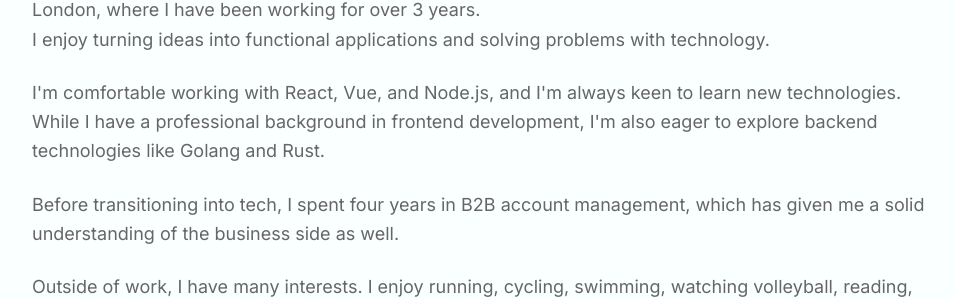
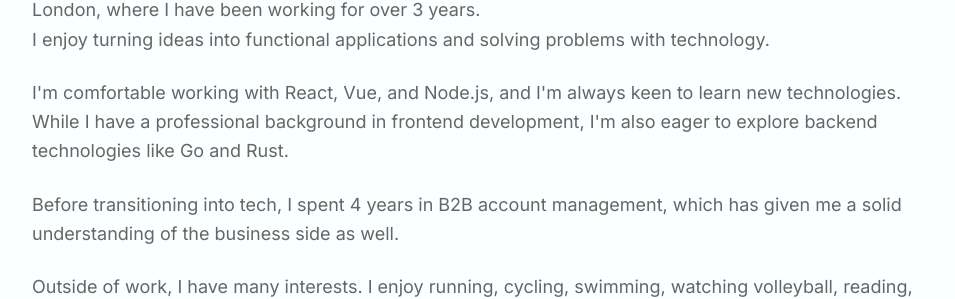
Before and after one commit to RyoheiMashiko/portfolio-website, a Next.js app: page / in a window 1280 px wide. Shown: the part 391-690 px from the top of the page, without its empty margins (160-1115 px from the left). Built offline with nearby package versions, Linux system fonts and the light colour scheme.

Commit message:
Quick text update

```diff
--- a/src/components/Hero.tsx
+++ b/src/components/Hero.tsx
@@ -62,10 +62,10 @@ export function Hero() {
             Hi! I am a frontend developer from Japan with 4.5 years of professional experience. Currently based in London, where I have been working for over 3 years.
             <br/>I enjoy turning ideas into functional applications and solving problems with technology.</p>
           <p className="text-left text-lg sm:text-xl mb-6 max-w-4xl leading-relaxed" style={{color: '#666666', fontSize: '18px'}}>
-            I&apos;m comfortable working with React, Vue, and Node.js, and I&apos;m always keen to learn new technologies. While I have a professional background in frontend development, I&apos;m also eager to explore backend technologies like Golang and Rust.
+            I&apos;m comfortable working with React, Vue, and Node.js, and I&apos;m always keen to learn new technologies. While I have a professional background in frontend development, I&apos;m also eager to explore backend technologies like Go and Rust.
           </p>
           <p className="text-left text-lg sm:text-xl mb-6 max-w-4xl leading-relaxed" style={{color: '#666666', fontSize: '18px'}}>
-            Before transitioning into tech, I spent four years in B2B account management, which has given me a solid understanding of the business side as well.
+            Before transitioning into tech, I spent 4 years in B2B account management, which has given me a solid understanding of the business side as well.
           </p>
           <p className="text-left text-lg sm:text-xl mb-6 max-w-4xl leading-relaxed" style={{color: '#666666', fontSize: '18px'}}>
             Outside of work, I have many interests. I enjoy running, cycling, swimming, watching volleyball, reading, gaming, traveling, custom keyboards, and sleeping. I also love discovering hidden gems, especially Japanese restaurants and food in London.
@@ -171,10 +171,10 @@ export function Hero() {
                 <br/>I enjoy turning ideas into functional applications and solving problems with technology.
               </p>
               <p className="text-left text-base sm:text-xl mb-6 max-w-3xl mx-auto leading-relaxed" style={{color: '#666666', fontSize: '16px'}}>
-                I&apos;m comfortable working with React, Vue, and Node.js, and I&apos;m always keen to learn new technologies. While I have a professional background in frontend development, I&apos;m also eager to explore backend technologies like Golang and Rust.
+                I&apos;m comfortable working with React, Vue, and Node.js, and I&apos;m always keen to learn new technologies. While I have a professional background in frontend development, I&apos;m also eager to explore backend technologies like Go and Rust.
               </p>
               <p className="text-left text-base sm:text-xl mb-6 max-w-3xl mx-auto leading-relaxed" style={{color: '#666666', fontSize: '16px'}}>
-                Before transitioning into tech, I spent four years in B2B account management, which has given me a solid understanding of the business side as well.
+                Before transitioning into tech, I spent 4 years in B2B account management, which has given me a solid understanding of the business side as well.
               </p>
               <p className="text-left text-base sm:text-xl mb-6 max-w-3xl mx-auto leading-relaxed" style={{color: '#666666', fontSize: '16px'}}>
                 Outside of work, I have many interests. I enjoy running, cycling, swimming, watching volleyball, reading, gaming, traveling, custom keyboards, and sleeping. I also love discovering hidden gems, especially Japanese restaurants and food in London.
```
